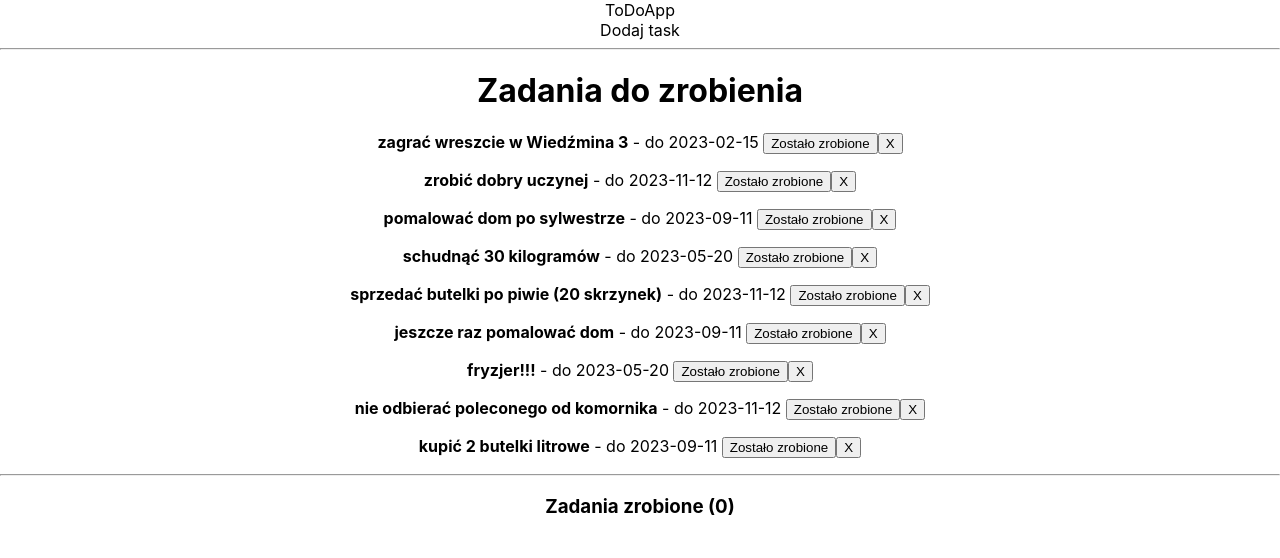
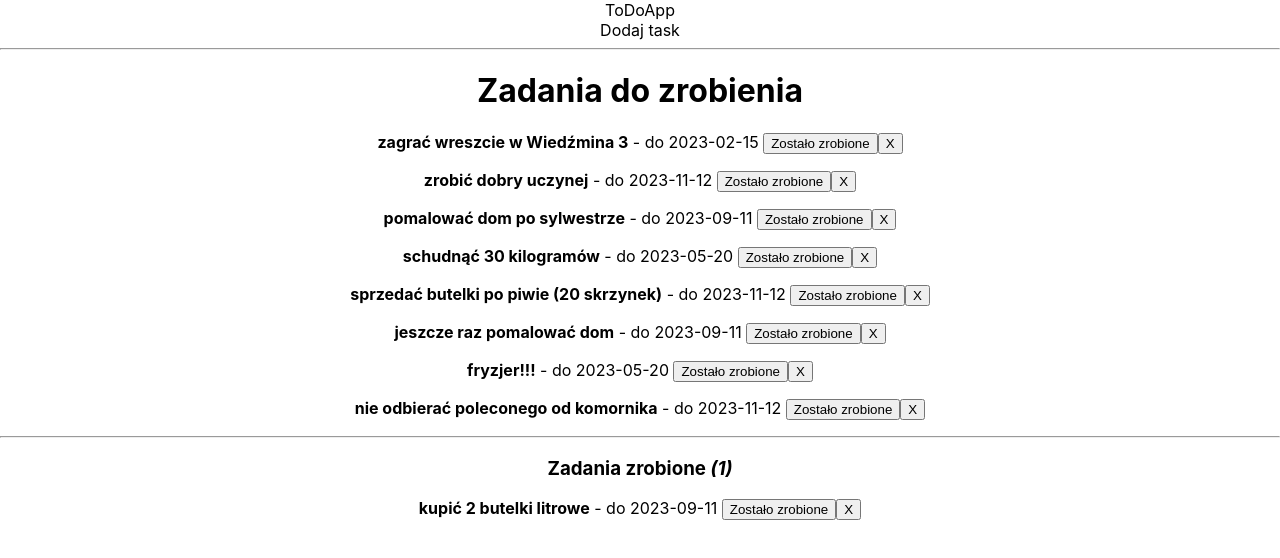
Before and after one commit to AlexM-alt/ToDoList---React, a React (Create React App) app: page / in a window 1280 px wide. Shown: the top 558 px of the page. Built offline with nearby package versions, Linux system fonts and the light colour scheme.

Commit message:
View tasks in to-do and done sections

```diff
--- a/src/components/App.js
+++ b/src/components/App.js
@@ -22,7 +22,7 @@ class App extends Component {
       { id: 5, text: "jeszcze raz pomalować dom", date: '2023-09-11', important: false, active: true, finishDate: null },
       { id: 6, text: "fryzjer!!!", date: '2023-05-20', important: true, active: true, finishDate: null },
       { id: 7, text: "nie odbierać poleconego od komornika", date: '2023-11-12', important: false, active: true, finishDate: null },
-      { id: 8, text: "kupić 2 butelki litrowe", date: '2023-09-11', important: false, active: true, finishDate: null },
+      { id: 8, text: "kupić 2 butelki litrowe", date: '2023-09-11', important: false, active: false, finishDate: null },
     ]
   }
 
--- a/src/components/TaskList.js
+++ b/src/components/TaskList.js
@@ -3,18 +3,23 @@ import Task from './Task'
 
 const TaskList = (props) => {
 
-    const tasks = props.tasks.map(task => <Task key={task.id} task={task} delete={props.delete} change={props.change}/>)
+    const active = props.tasks.filter(task => task.active)
+    const done = props.tasks.filter(task => !task.active)
+    const activeTasks = active.map(task => <Task key={task.id} task={task} delete={props.delete} change={props.change}/>)
+    const doneTasks = done.map(task => <Task key={task.id} task={task} delete={props.delete} change={props.change}/>)
     return (
         <>
             <div className="active">
                 <h1>Zadania do zrobienia</h1>
-                {tasks}
+                {activeTasks.length > 0 ? activeTasks : <p>Brak zadań. Uzupełnij</p>}
             </div>
 
             <hr/>
 
             <div className="done">
-                <h3>Zadania zrobione (0)</h3>
+                <h3>Zadania zrobione <em>({done.length})</em></h3>
+                {done.length > 5 && <span style={{fontSize: '10px'}}>Wyświetlonych jest jedynie 5 ostanich zadań</span>}
+                {doneTasks.slice(0,5)}
             </div>
         </>
 
```
